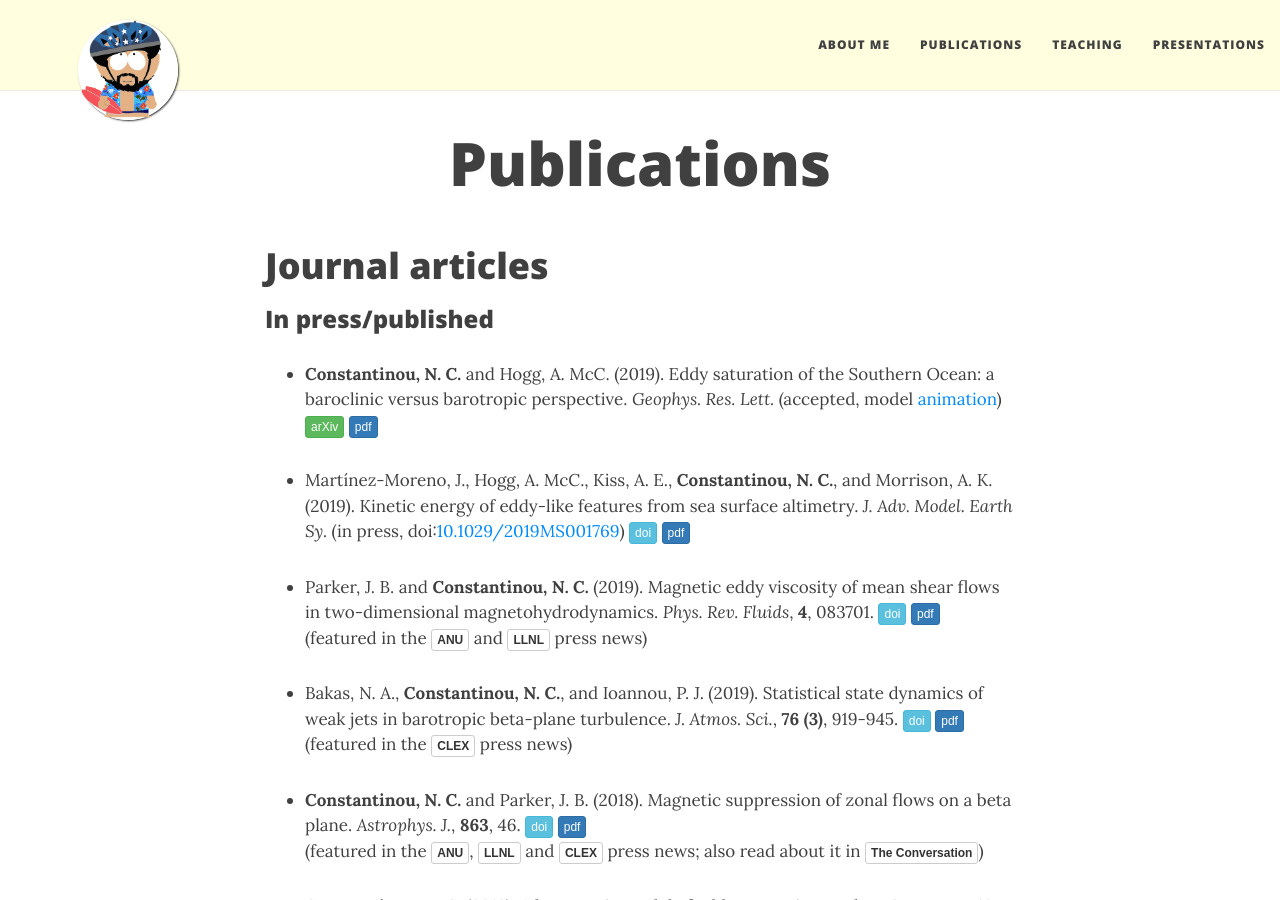
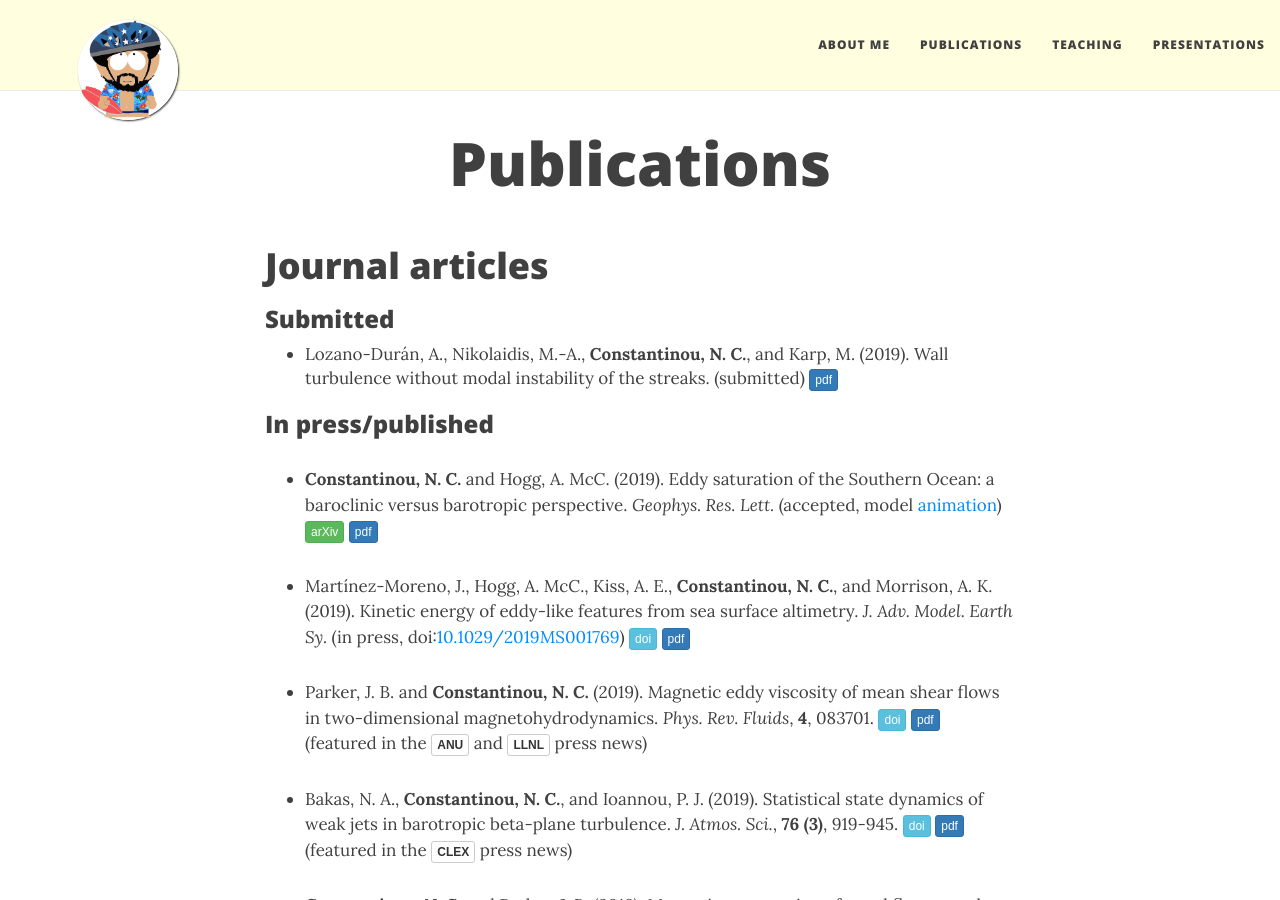
Before and after one commit to navidcy/navidcy.github.io, a Jekyll site: the page built from publications.md, in a window 1280 px wide and 900 px high. Built offline with Jekyll 4.4.1, drawn with Linux system fonts in a browser that asks for light colours; nearby versions of some CDN libraries; comment, search, counter and statistics services are not loaded; some of the changed lines change nothing that is shown.

Commit message:
adds modalllystableturb manuscript

```diff
--- a/publications.md
+++ b/publications.md
@@ -7,13 +7,14 @@
 
 # Journal articles
 
-<!--
+
 ### Submitted
 
-- Lozano-Durán, A., Nikolaidis, M.-A., **Constantinou, N. C.**, and Karp, M. (2019). Wall turbulence without modal instability of the streaks. _Phys. Rev. Lett._ (submitted) [<span class="btn btn-success btn-xs{{end}}" style="font-family:sans-serif;">arXiv</span>][arXiv:1906.01929]{:target="_blank"} [<span class="btn btn-primary btn-xs{{end}}" style="font-family:sans-serif;">pdf</span>][TrackEddies-SSH]
-
+<!--
 - Rocha, C. B., Bossy, T., **Constantinou, N. C.**, Llewellyn Smith, S. G., and  Young, W. R. (2019). The heat flux of horizontal convection: definition of the Nusselt number. _J. Fluid Mech._ (submitted) [<span class="btn btn-success btn-xs{{end}}" style="font-family:sans-serif;">arXiv</span>][arXiv:1906.01929]{:target="_blank"} [<span class="btn btn-primary btn-xs{{end}}" style="font-family:sans-serif;">pdf</span>][TrackEddies-SSH]
 -->
+
+- Lozano-Durán, A., Nikolaidis, M.-A., **Constantinou, N. C.**, and Karp, M. (2019). Wall turbulence without modal instability of the streaks. (submitted) [<span class="btn btn-primary btn-xs{{end}}" style="font-family:sans-serif;">pdf</span>][modallystableturbulence]
 
 
 ### In press/published
@@ -88,6 +89,7 @@
 # Doctoral thesis
 - Formation of large-scale structures by turbulence in rotating planets, Ph.D. thesis, University of Athens, 2015. [<span class="btn btn-success btn-xs{{end}}" style="font-family:sans-serif;">arXiv</span>][arXiv:1503.07644]{:target="_blank"}  [<span class="btn btn-primary btn-xs{{end}}" style="font-family:sans-serif;">pdf</span>][phd_eng]
 
+[modallystableturbulence]: ModallyStableTurb.pdf
 [eddysaturation-BC-BT]: EddySaturation-BC-BT.pdf
 [TrackEddies-SSH]: TrackEddies-SSH.pdf
 [magneticviscosity]: magneticviscosity-2019.pdf
```
Also changed, not shown: 1 other file.
